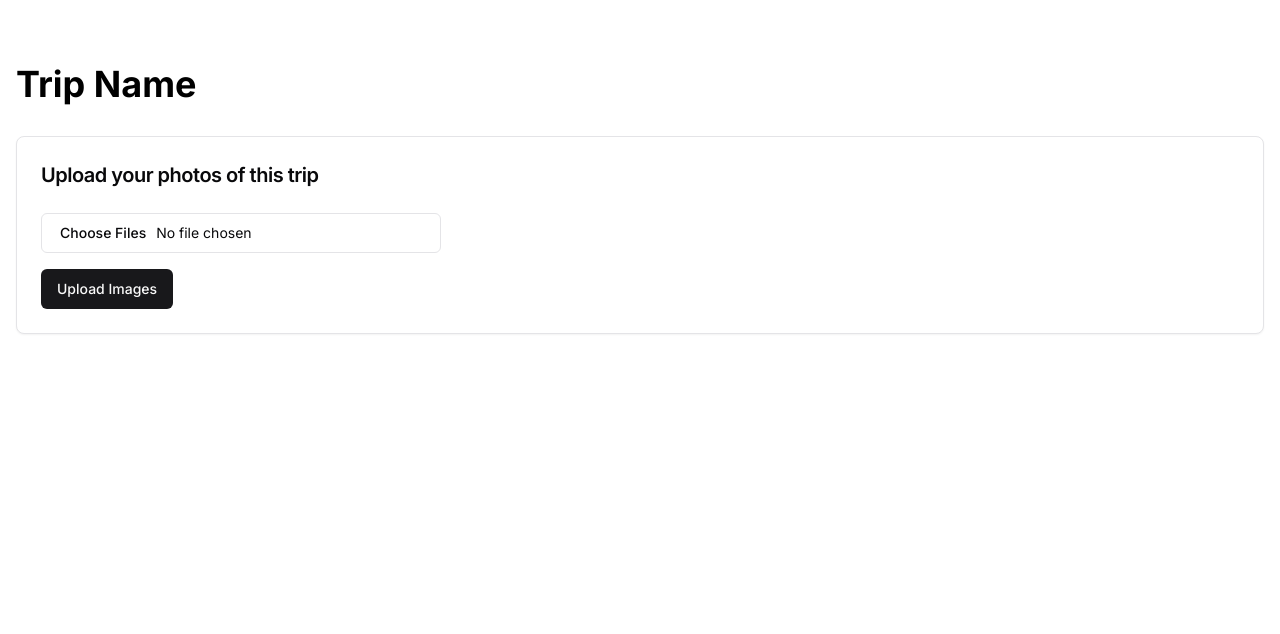
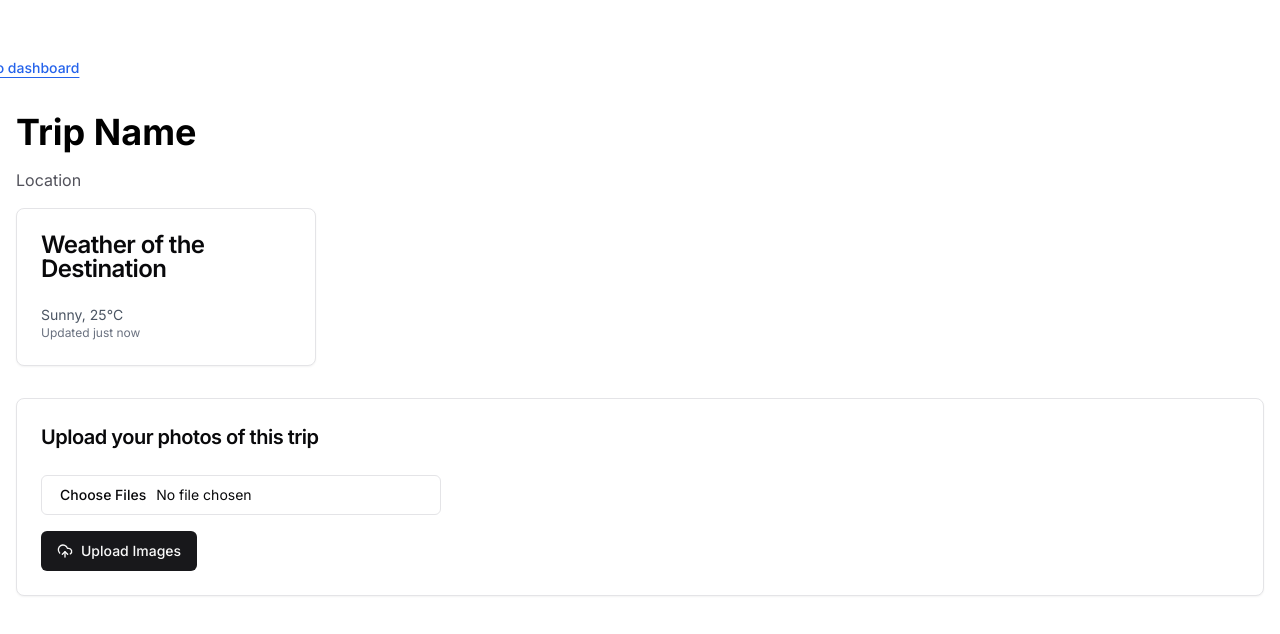
Before and after one commit to BRUR-ExaFLOPS/trip-frontend, a Next.js app: page /trip/1 in a window 1280 px wide. Shown: the top 634 px of the page. Built offline with nearby package versions, Linux system fonts and the light colour scheme.

Commit message:
Add weather card on trip details page

```diff
--- a/src/app/trip/[id]/page.tsx
+++ b/src/app/trip/[id]/page.tsx
@@ -4,6 +4,7 @@ import React, { useState } from "react"
 import { Input } from "@/components/ui/input"
 import { Button } from "@/components/ui/button"
 import { Card, CardContent, CardHeader, CardTitle } from "@/components/ui/card"
+import { UploadCloudIcon } from "lucide-react"
 
 const TripDetails = () => {
   const [selectedImages, setSelectedImages] = useState<File[]>([])
@@ -16,11 +17,36 @@ const TripDetails = () => {
   }
 
   return (
-    <div className="w-full py-16 container-custom mx-auto px-4">
-      <h1 className="text-4xl font-bold mb-8">Trip Name</h1>
+    <div className="relative w-full py-16 container-custom mx-auto px-4">
+      <Button
+        className="absolute -translate-x-[100px] -translate-y-4 underline text-blue-600"
+        variant="link"
+        onClick={() => {
+          window.location.href = "/dashboard"
+        }}
+      >
+        Go back to dashboard
+      </Button>
+
+      <h1 className="text-4xl font-bold mt-12">Trip Name</h1>
+      <p className="text-zinc-600 mt-4">Location</p>
+
+      <Card className="max-w-[300px] mt-4">
+        <CardHeader>
+          <CardTitle>Weather of the Destination</CardTitle>
+        </CardHeader>
+        <CardContent>
+          <p className="text-sm text-gray-600 dark:text-gray-400">
+            Sunny, 25°C
+          </p>
+          <p className="text-xs text-gray-500 dark:text-gray-500">
+            Updated just now
+          </p>
+        </CardContent>
+      </Card>
 
       {/* Image Upload Section */}
-      <Card className="mb-8">
+      <Card className="my-8">
         <CardHeader>
           <CardTitle className="text-xl">
             Upload your photos of this trip
@@ -34,7 +60,9 @@ const TripDetails = () => {
             onChange={handleImageUpload}
             className="mb-4 max-w-[400px]"
           />
-          <Button variant="default">Upload Images</Button>
+          <Button variant="default">
+            <UploadCloudIcon /> Upload Images
+          </Button>
         </CardContent>
       </Card>
 
--- a/src/components/dashboard/dashboard.tsx
+++ b/src/components/dashboard/dashboard.tsx
@@ -3,7 +3,6 @@ import Link from "next/link"
 import { Card, CardHeader, CardTitle, CardContent } from "../ui/card"
 
 export const Home = () => {
-  // Example trip data
   const trips = [
     {
       id: 1,
@@ -35,7 +34,6 @@ export const Home = () => {
       </p>
 
       <div className="my-12 grid grid-cols-1 sm:grid-cols-2 lg:grid-cols-3 gap-6">
-        {/* Current Location Weather Card */}
         <Card>
           <CardHeader>
             <CardTitle>Weather in Your Location</CardTitle>
@@ -66,7 +64,7 @@ export const Home = () => {
                 <p className="mt-2 text-sm text-gray-600 dark:text-gray-400">
                   {trip.overview}
                 </p>
-                {/* Link to the details page */}
+
                 <Link href={`/trip/${trip.id}`}>
                   <p className="mt-4 inline-block text-blue-500 hover:underline">
                     View Details
```
